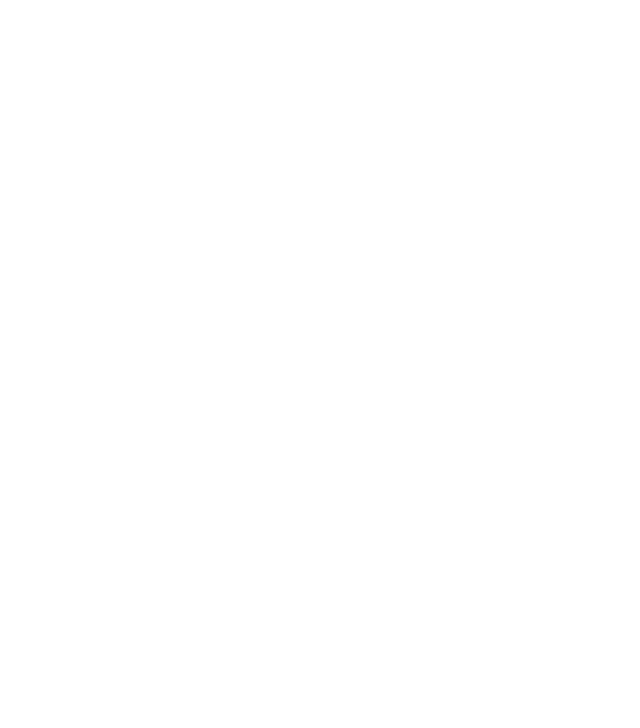
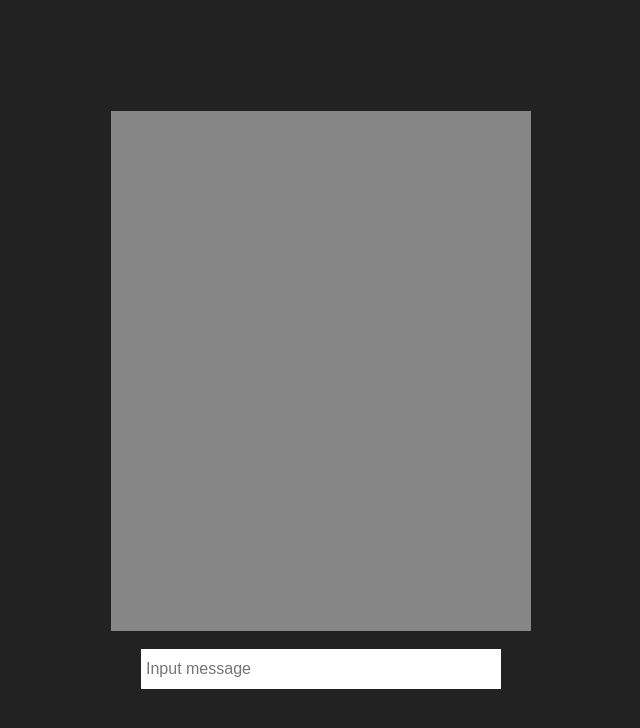
Before and after one commit to nnnLik/online-chat, a plain HTML site: page index.html in a window 1280 px wide. Shown: the whole page, without its empty margins (319-959 px from the left). Drawn offline with Linux system fonts and the light colour scheme.

Commit message:
[ADD] ui

```diff
--- a/index.html
+++ b/index.html
@@ -4,27 +4,78 @@
     <meta charset="UTF-8">
     <meta http-equiv="X-UA-Compatible" content="IE=edge">
     <meta name="viewport" content="width=device-width, initial-scale=1.0">
-    <title>Document</title>
+    <title>Chat App</title>
+    <style>
+        body {
+            background-color: #222;
+            color: #fff;
+            font-family: sans-serif;
+            font-size: 16px;
+            margin: 0;
+            padding: 0;
+        }
+
+        #chat-container {
+            display: flex;
+            flex-direction: column;
+            justify-content: center;
+            align-items: center;
+            height: 100vh;
+        }
+
+        #chat-box {
+            width: 400px;
+            height: 500px;
+            background-color: #868686;
+            overflow-y: auto;
+            padding: 10px;
+        }
+
+        #chat-input {
+            width: 350px;
+            height: 30px;
+            padding: 5px;
+            font-size: 16px;
+            border: none;
+            outline: none;
+        }
+    </style>
 </head>
 <body>
+    <div id="chat-container">
+        <div id="chat-box"></div><br>
+        <input type="text" id="chat-input" placeholder="Input message">
+    </div>
 
     <script>
-        let socket = new WebSocket("ws://localhost:8080/ws")
-        console.log("Attempting Websocket connetion...");
+        const socket = new WebSocket("ws://localhost:8080/ws");
+        console.log("Attempting WebSocket connection...");
 
         socket.onopen = () => {
             console.log("Success!");
-            socket.send("Hello!")
-        }
+        };
 
         socket.onclose = (event) => {
             console.log("Connection closed");
-        }
+        };
 
-        socket.onmessage = (error) => {
-            console.log("Message received", error);
-        }
+        socket.onmessage = (event) => {
+            const message = event.data;
+            const chatBox = document.getElementById("chat-box");
+            chatBox.innerHTML += `<p>${message}</p>`;
+            chatBox.scrollTop = chatBox.scrollHeight;
+        };
+
+        const chatInput = document.getElementById("chat-input");
+        chatInput.addEventListener("keypress", (event) => {
+            if (event.keyCode === 13) {
+                const message = event.target.value;
+                if (message != "") {
+                    socket.send(message);
+                    event.target.value = "";
+                }
+            }
+        });
     </script>
-
 </body>
 </html>
```
